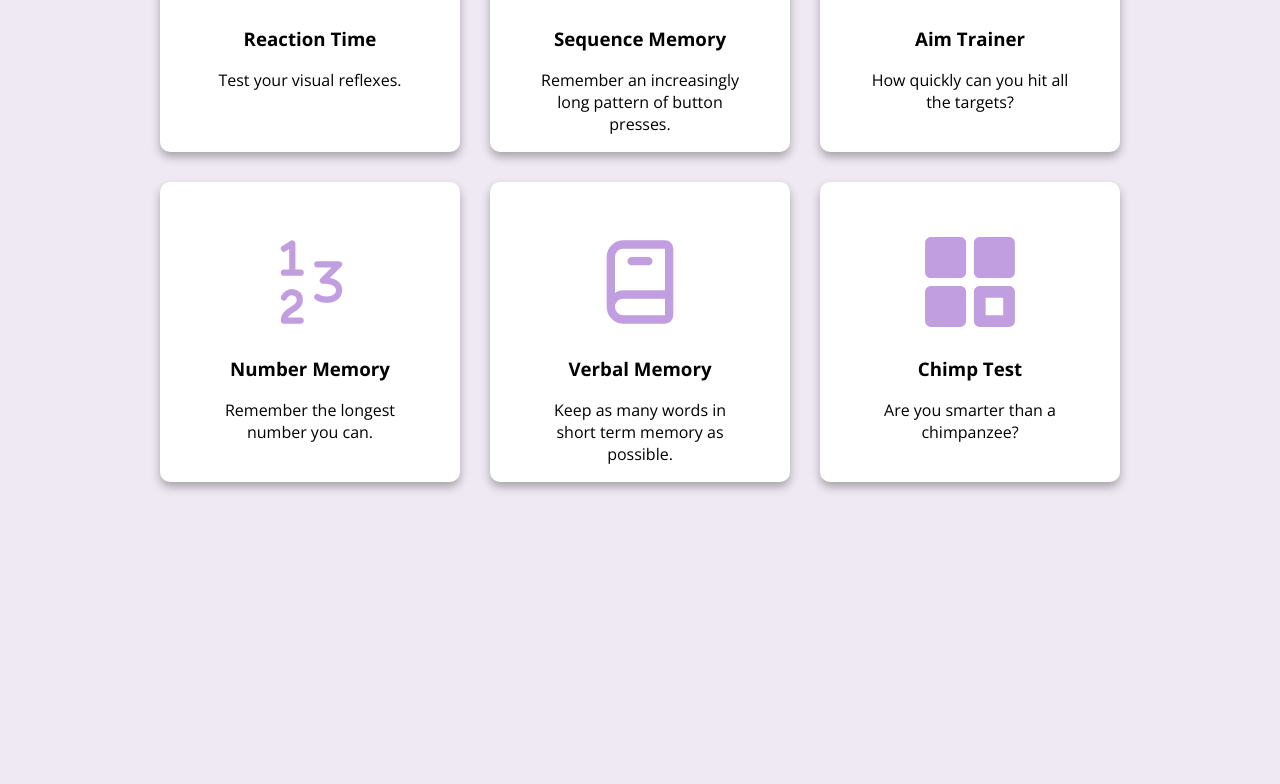
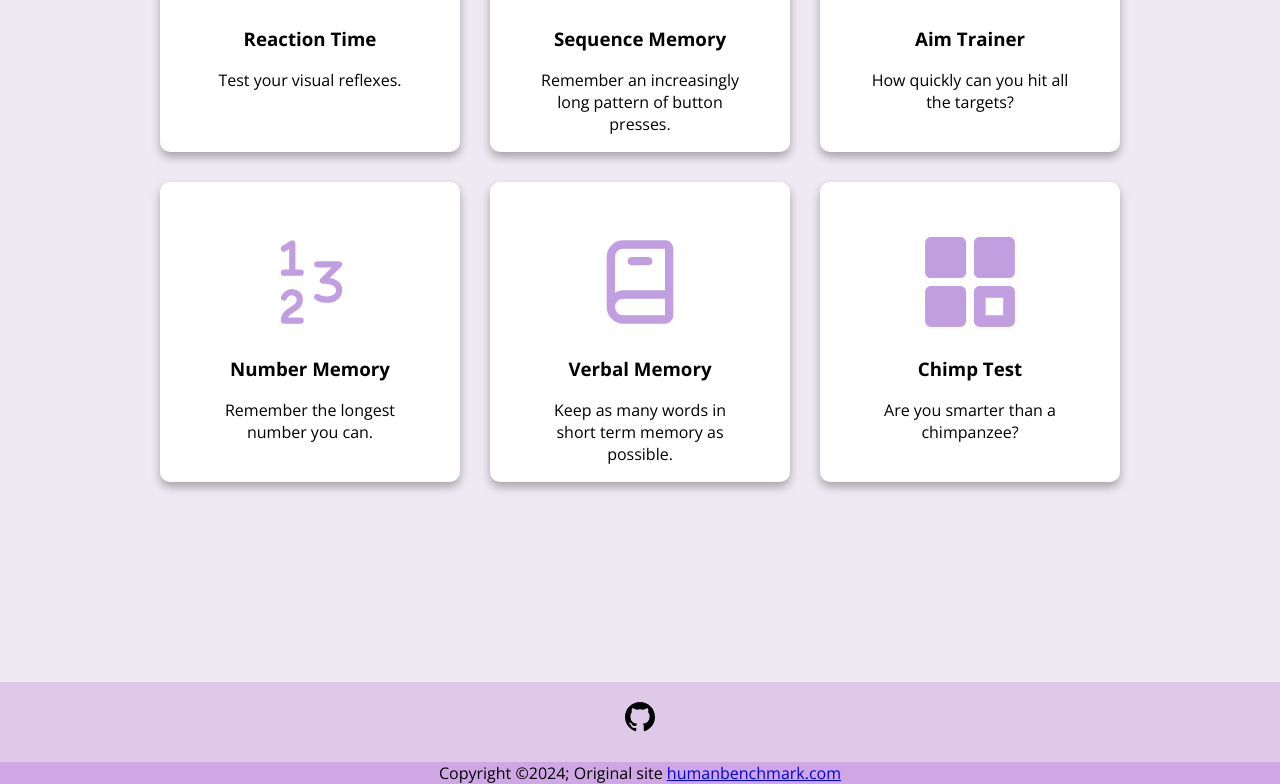
Before and after one commit to KondelaCoding/Human-Benchmark, a React (Vite) app: page /home in a window 1280 px wide. Shown: the part 1028-1812 px from the top of the page. Before the commit the page ends 1710 px from the top, so only its background shows below. Built offline with nearby package versions, Linux system fonts and the light colour scheme.

Commit message:
Homepage done
Added a footer and tweaked small details

```diff
--- /dev/null
+++ b/src/components/Footer.css
@@ -0,0 +1,24 @@
+.footer {
+  width: 100%;
+  height: 100px;
+  background-color: #dec9e9;
+}
+
+.logo-container {
+  display: flex;
+  flex-direction: row;
+  justify-content: center;
+  height: 80px;
+}
+
+.logo {
+  width: 30px;
+  margin: 20px;
+}
+
+.copyright,
+.copyright p {
+  margin: 0;
+  text-align: center;
+  background-color: #cfa7e4;
+}
--- /dev/null
+++ b/src/components/Footer.jsx
@@ -0,0 +1,22 @@
+import "./Footer.css";
+import GithubLogo from "../assets/github-logo.svg";
+
+export default function Footer() {
+  const currentYear = new Date().getFullYear();
+
+  return (
+    <footer className="footer">
+      <div className="logo-container">
+        <a href="https://github.com/KondelaCoding">
+          <img src={GithubLogo} alt="github-logo" className="logo" />
+        </a>
+      </div>
+      <div className="copyright">
+        <p>
+          Copyright &#169;{currentYear}; Original site{" "}
+          <a href="https://humanbenchmark.com">humanbenchmark.com</a>
+        </p>
+      </div>
+    </footer>
+  );
+}
--- a/src/components/Tests.css
+++ b/src/components/Tests.css
@@ -24,6 +24,7 @@
 
 .tests-item:hover {
   transform: translateY(-10px);
+  box-shadow: 0px 10px 10px rgba(0, 0, 0, 0.3);
   transition: 0.2s ease-out;
 }
 .tests-item:hover img {
--- a/src/pages/Home.jsx
+++ b/src/pages/Home.jsx
@@ -1,6 +1,7 @@
 import Header from "../components/Header";
 import Navbar from "../components/Navbar";
 import Tests from "../components/Tests";
+import Footer from "../components/Footer";
 
 export default function Home() {
   return (
@@ -8,6 +9,7 @@ export default function Home() {
       <Navbar />
       <Header />
       <Tests />
+      <Footer />
     </>
   );
 }
```
Also changed, not shown: src/assets/github-logo.svg (added).
